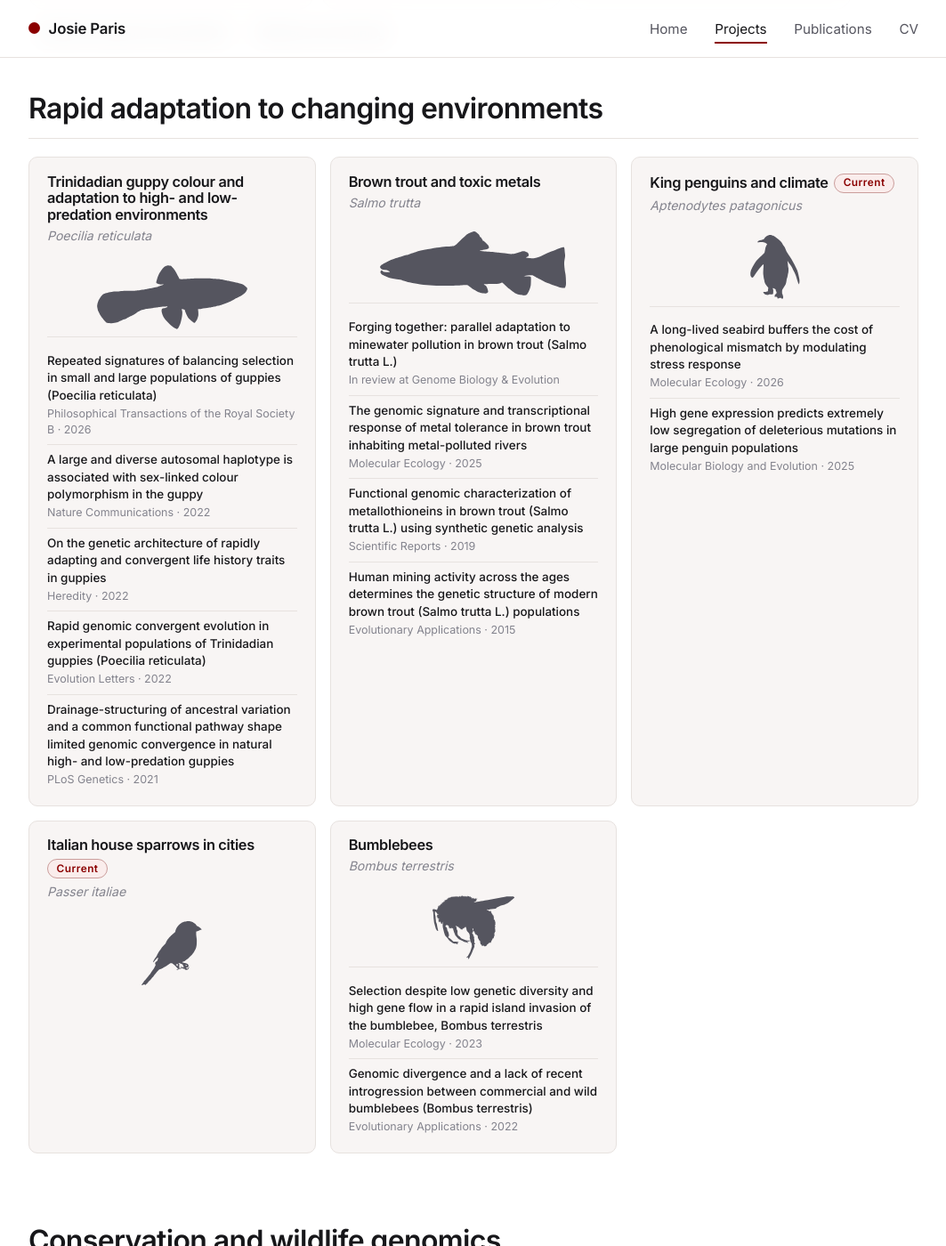
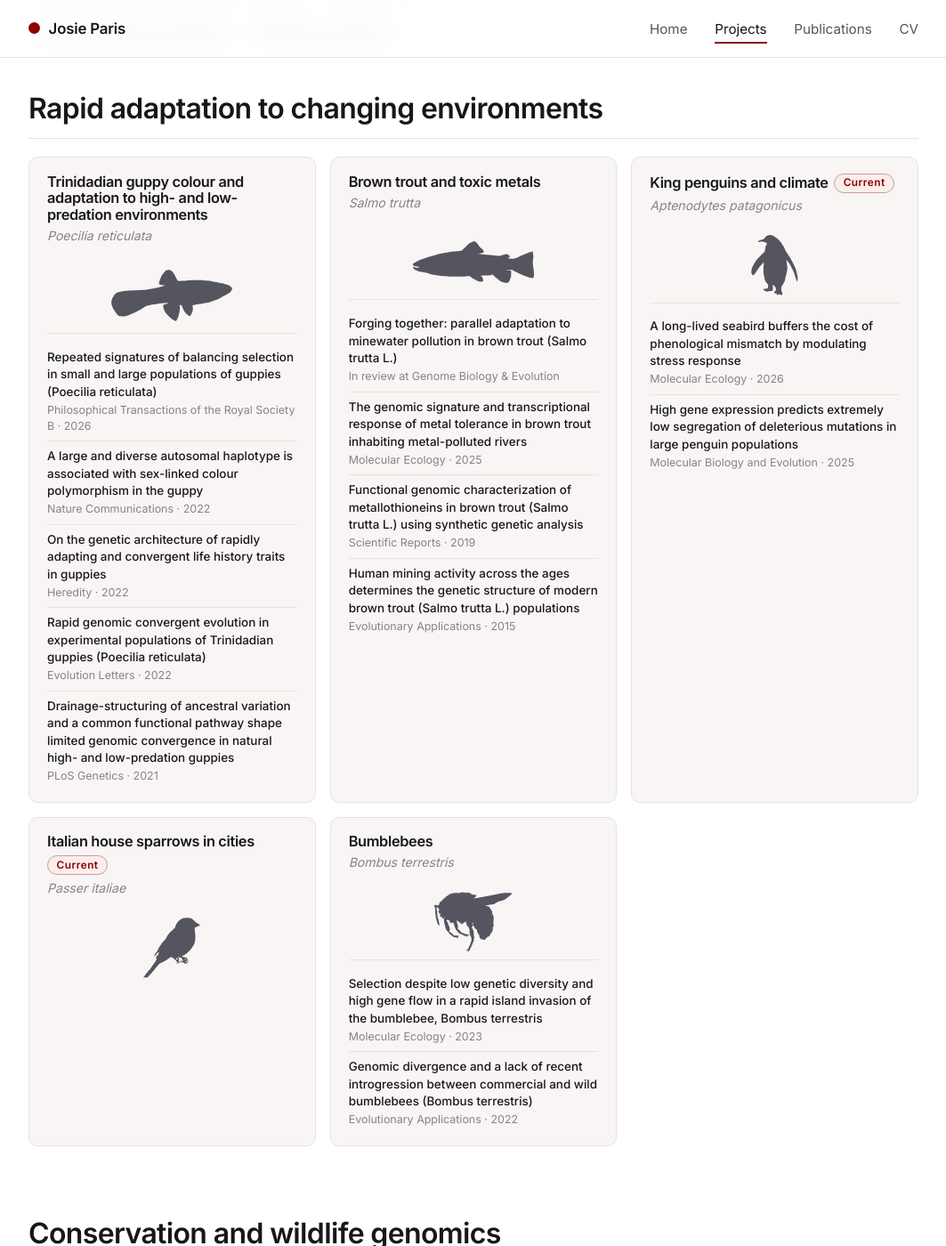
Before and after one commit to josieparis/josieparis.github.io, a Jekyll site: the page built from projects.html, in a window 1280 px wide and 1400 px high, scrolled down 331 px. Shown: the whole window at 89% size, without its empty margins (108-1171 px from the left). Built offline with Jekyll 4.4.1, drawn with Linux system fonts in a browser that asks for light colours.

Commit message:
Projects: cap silhouette box at 136×68 px so wide shapes match tall ones
Co-Authored-By: Claude Opus 5 <noreply@anthropic.com>

```diff
--- a/assets/css/main.css
+++ b/assets/css/main.css
@@ -312,7 +312,7 @@ main { min-height: 60vh; padding-bottom: 5rem; }
 .system__species { margin: 0 0 .55rem; color: var(--ink-3); font-size: .88rem; font-style: italic; }
 .system__blurb { margin: 0; color: var(--ink-2); font-size: .93rem; line-height: 1.55; flex: 1; }
 .system__sil {
-  flex: 0 0 auto; height: 72px; margin: .75rem 0 .5rem;
+  flex: 0 0 auto; width: 136px; max-width: 100%; height: 68px; margin: .75rem auto .5rem;
   background-color: var(--ink-2);
   -webkit-mask: var(--sil) center / contain no-repeat;
           mask: var(--sil) center / contain no-repeat;
```
